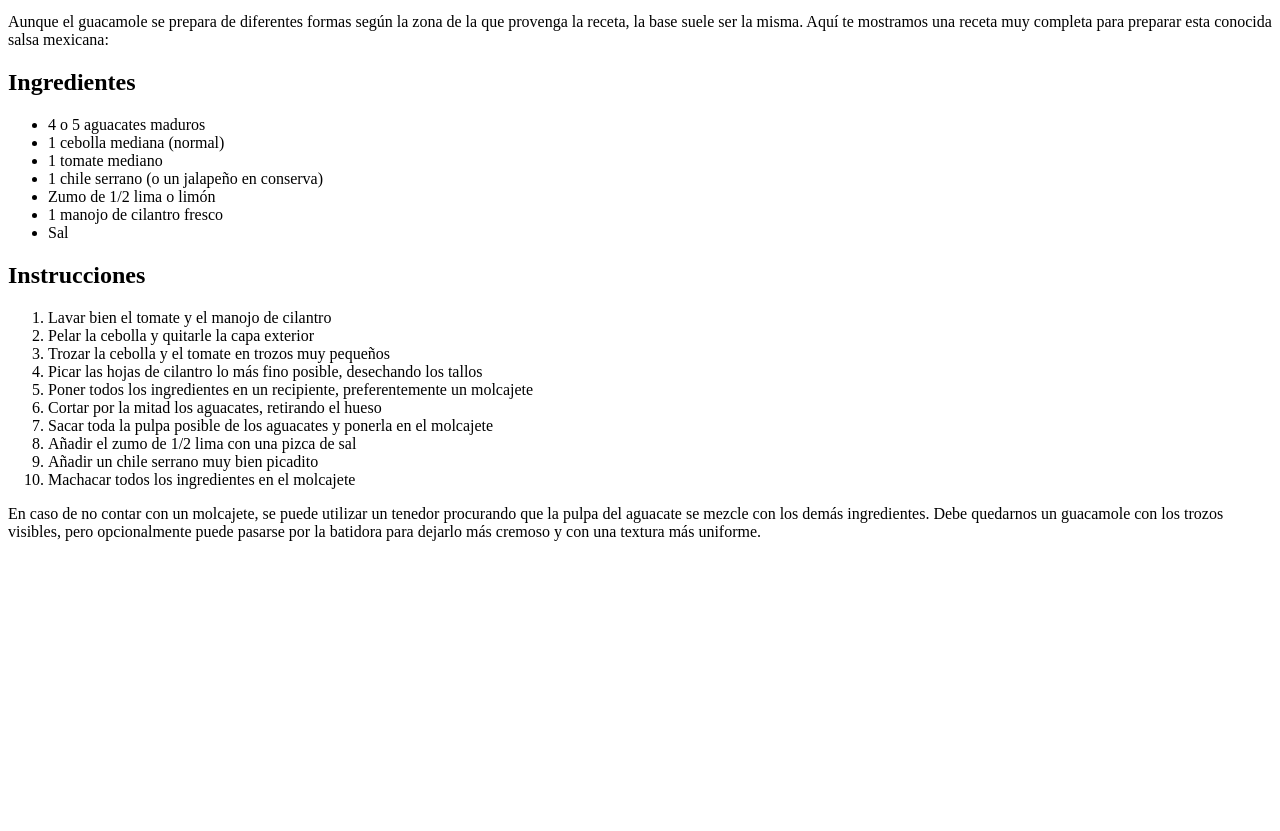
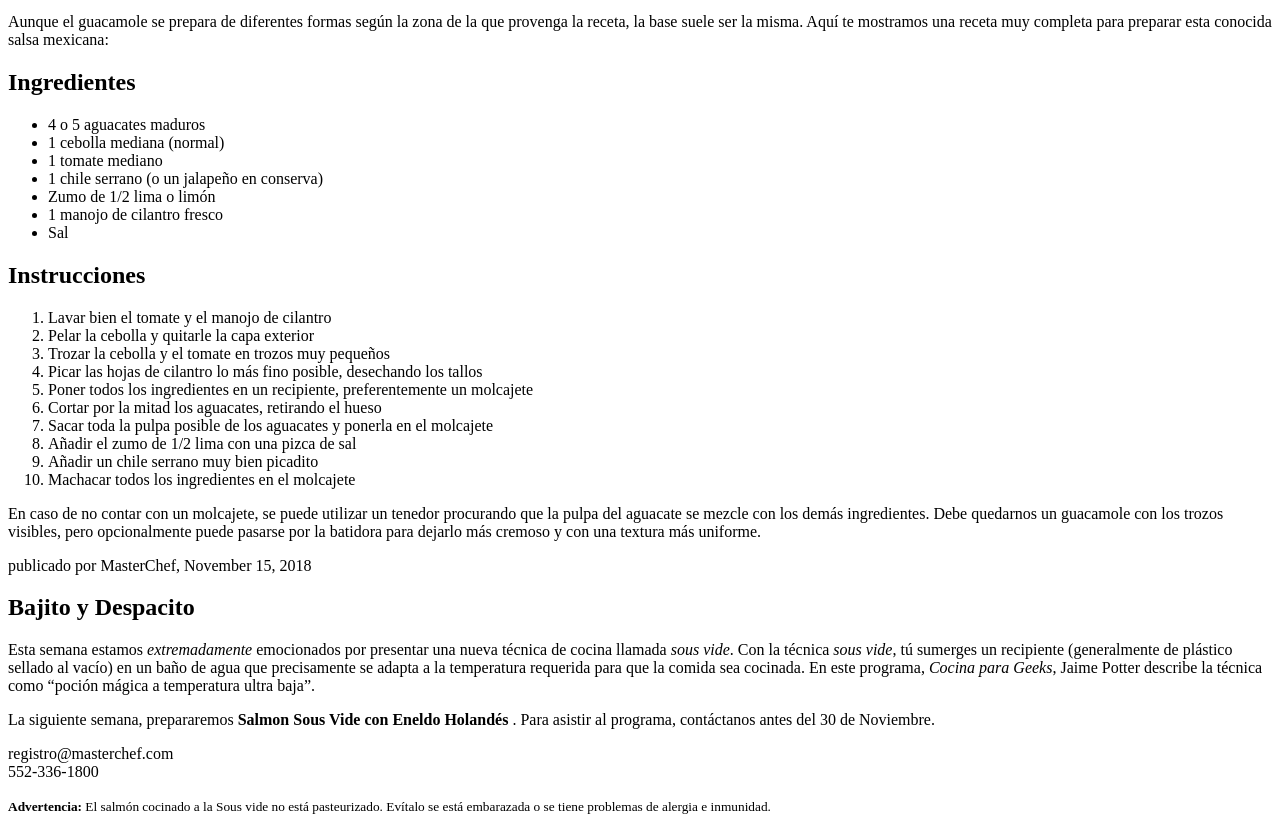
Before and after one commit to YaretziNv14/hweb, a plain HTML site: page practicas/po3/index.html in a window 1280 px wide. Shown: the part 119-950 px from the top of the page. Before the commit the page ends 800 px from the top, so only its background shows below. Drawn offline with Linux system fonts and the light colour scheme.

Commit message:
archivo index.html con informacion agregada del eje02

```diff
--- a/practicas/po3/index.html
+++ b/practicas/po3/index.html
@@ -60,6 +60,39 @@ puede pasarse por la batidora para dejarlo más cremoso y con una textura
 más uniforme.
 </p>
 
+<article>
+<header>
 
+    <!-- tome identifica una fecha de forma legible para personas y maquinas-->
+<p>publicado por MasterChef, <time datetime="2018-11-15">November 15, 2018</time> </p>
+
+</header>
+<h2>Bajito y Despacito</h2>
+
+<!-- em enfatiza una palabra adentro del texto ¿-->
+<p>Esta semana estamos <em>extremadamente</em>  emocionados por presentar una
+nueva técnica de cocina llamada <dfn><i>sous vide</i></dfn>. Con la técnica   <!-- dfn iddentifica el termino definido e i diferencia una palabra del texto normal-->
+<dfn><i>sous vide</i></dfn>, tú sumerges un recipiente (generalmente de plástico sellado
+al vacío) en un baño de agua que precisamente se adapta a la
+temperatura requerida para que la comida sea cocinada. En este
+programa, <cite>Cocina para Geeks</cite>, Jaime Potter describe la técnica como <!--cite identifica el titulo de una obra-->
+<q>poción mágica a temperatura ultra baja</q>.</p>
+<!-- q marca una cita breve dentro del parrafo-->
+
+<!-- b destaca visualmente un grafmento sin añadir enfasis semantico especial-->
+<p>La siguiente semana, prepararemos <b>Salmon Sous Vide con Eneldo Holandés</b>
+. Para asistir al programa, contáctanos antes del 30 de
+Noviembre.</p>
+<p>registro@masterchef.com<br>
+552-336-1800</p>
+
+<p>
+ <!-- small representa una nota secundaria-->
+    <small>
+        <b>Advertencia:</b> El salmón cocinado a la Sous vide no está
+pasteurizado. Evítalo se está embarazada o se tiene problemas de
+alergia e inmunidad.</small>
+</p>
+</article>
 </body>
 </html>
```
